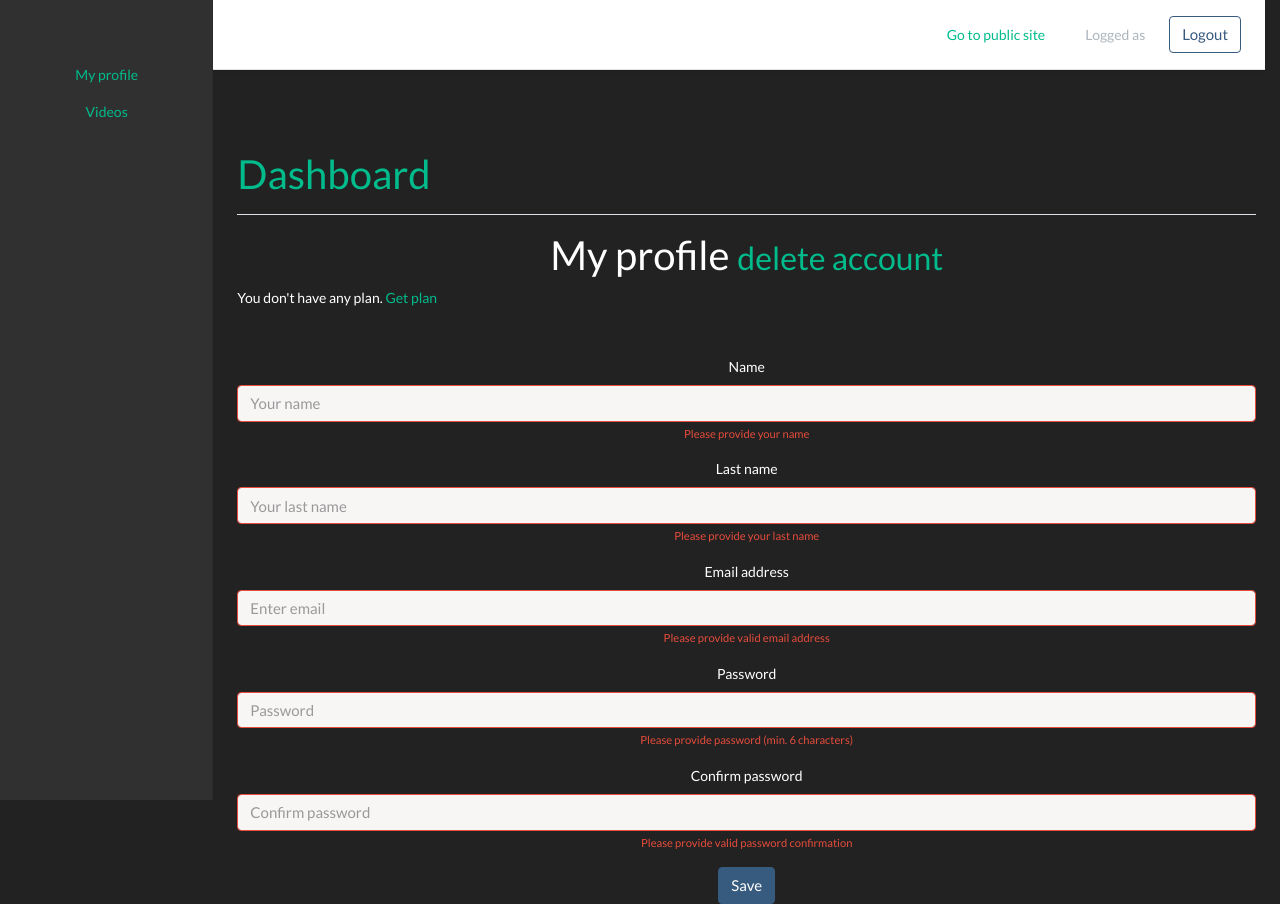
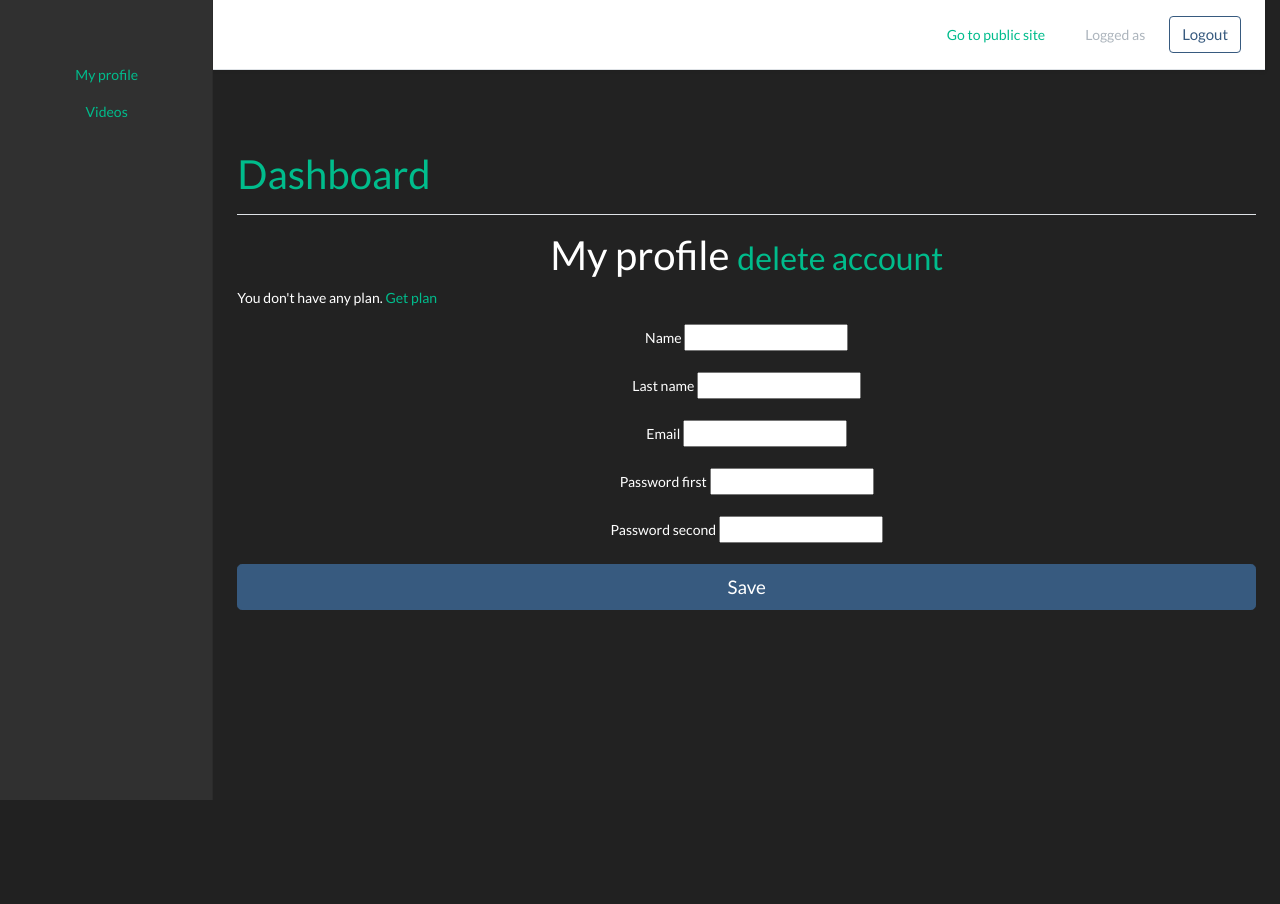
Before and after one commit to mirkodzudzar/video_app, a Symfony app: template templates/admin/my_profile.html.twig in a window 1280 px wide. After the commit the page ends 800 px from the top, so only its background shows below. Run offline with Twig, Linux system fonts and the light colour scheme; the template is opened without the code that fills it, so the values that code supplies are empty; form fields are guessed from the names that the template uses; some libraries are stand-ins or nearby versions.

Commit message:
Update user profile

```diff
--- a/migrations/Version20200630141234.php
+++ b/migrations/Version20200630151835.php
@@ -10,7 +10,7 @@ use Doctrine\Migrations\AbstractMigration;
 /**
  * Auto-generated Migration: Please modify to your needs!
  */
-final class Version20200630141234 extends AbstractMigration
+final class Version20200630151835 extends AbstractMigration
 {
     public function getDescription() : string
     {
--- a/src/Form/CategoryType.php
+++ b/src/Form/CategoryType.php
@@ -13,7 +13,9 @@ class CategoryType extends AbstractType
     public function buildForm(FormBuilderInterface $builder, array $options)
     {
         $builder
-            ->add('name', TextType::class)
+            ->add('name', TextType::class, [
+                'empty_data' => '',
+            ])
         ;
     }
 
--- a/templates/admin/my_profile.html.twig
+++ b/templates/admin/my_profile.html.twig
@@ -1,6 +1,15 @@
 {% extends "admin/base.html.twig" %}
 
 {% block mainadmin %}
+
+{% for label, messages in app.flashes %}
+    {% for message in messages %}
+        <div class="alert alert-{{label}}" role="alert">
+            {{message}}
+        </div>
+    {% endfor %}
+{% endfor %}
+
 <h2>My profile <small><a onclick="return confirm('Are you sure?');" href="{{path('delete_account')}}">delete account</a></small></h2>
 {# {% if not is_granted('ROLE_ADMIN') %}
     <p class="text-left">My plan - Pro. <a onclick="return confirm('Are you sure? This can not be undone. Remember also to cancel payment in your PayPal account.');"
@@ -21,51 +30,55 @@
     <p class="text-left">You don't have any plan. <a href="{{path('pricing')}}">Get plan</a></p>
 {% endif %}
 
-<form class="mt-5" method="POST" action="#">
+{# <form class="mt-5" method="POST" action="#"> #}
+{{form_start(form, {'attr': {'novalidate': 'novalidate'}})}}
     {% if is_granted('ROLE_ADMIN') %}
         <div class="form-group">
-            <label for="vimeoapikey">Vimeo API key</label>
-            <input required type="text" class="form-control is-invalid" id="vimeoapikey" placeholder="Enter api key">
+            {{form_label(form.vimeo_api_key)}}
+            {{form_widget(form.vimeo_api_key, {'attr': {'class': is_invalid}})}}
             <div class="invalid-feedback">
-                Please provide api key
+                {{form_errors(form.vimeo_api_key)}}
             </div>
         </div>
     {% endif %}
     <div class="form-group">
-        <label for="name">Name</label>
-        <input required type="text" class="form-control is-invalid" id="name" placeholder="Your name">
+        {{form_label(form.name)}}
+        {{form_widget(form.name, {'attr': {'class': is_invalid}})}}
         <div class="invalid-feedback">
-            Please provide your name
+            {{form_errors(form.name)}}
         </div>
     </div>
     <div class="form-group">
-        <label for="lastname">Last name</label>
-        <input required type="text" class="form-control is-invalid" id="lastname" placeholder="Your last name">
+        {{form_label(form.last_name)}}
+        {{form_widget(form.last_name, {'attr': {'class': is_invalid}})}}
         <div class="invalid-feedback">
-            Please provide your last name
+            {{form_errors(form.last_name)}}
         </div>
     </div>
     <div class="form-group">
-        <label for="email">Email address</label>
-        <input required type="email" class="form-control is-invalid" id="email" placeholder="Enter email">
+        {{form_label(form.email)}}
+        {{form_widget(form.email, {'attr': {'class': is_invalid}})}}
         <div class="invalid-feedback">
-            Please provide valid email address
+            {{form_errors(form.email)}}
         </div>
     </div>
     <div class="form-group">
-        <label for="password">Password</label>
-        <input required type="password" class="form-control is-invalid" id="password" placeholder="Password">
+        {{form_label(form.password.first)}}
+        {{form_widget(form.password.first, {'attr': {'class': is_invalid}})}}
         <div class="invalid-feedback">
-            Please provide password (min. 6 characters)
+            {{form_errors(form.password.first)}}
         </div>
     </div>
     <div class="form-group">
-        <label for="password_confirmation">Confirm password</label>
-        <input required type="password" class="form-control is-invalid" id="password_confirmation" placeholder="Confirm password">
+        {{form_label(form.password.second)}}
+        {{form_widget(form.password.second, {'attr': {'class': is_invalid}})}}
         <div class="invalid-feedback">
-            Please provide valid password confirmation
+            {{form_errors(form.password.second)}}
         </div>
     </div>
-    <button type="submit" class="btn btn-primary">Save</button>
-</form>
+    {{form_widget(form.save, {'attr': {'class': 'btn btn-primary btn-lg btn-block'}})}}
+{{ form_end(form) }}
+
+    {# <button type="submit" class="btn btn-primary">Save</button>
+</form> #}
 {% endblock %}
```
Also changed, not shown: src/Controller/Admin/MainController.php (+32 -1 lines), src/Form/UserType.php (+9 -0 lines), templates/front/register.html.twig (+1 -20 lines).
